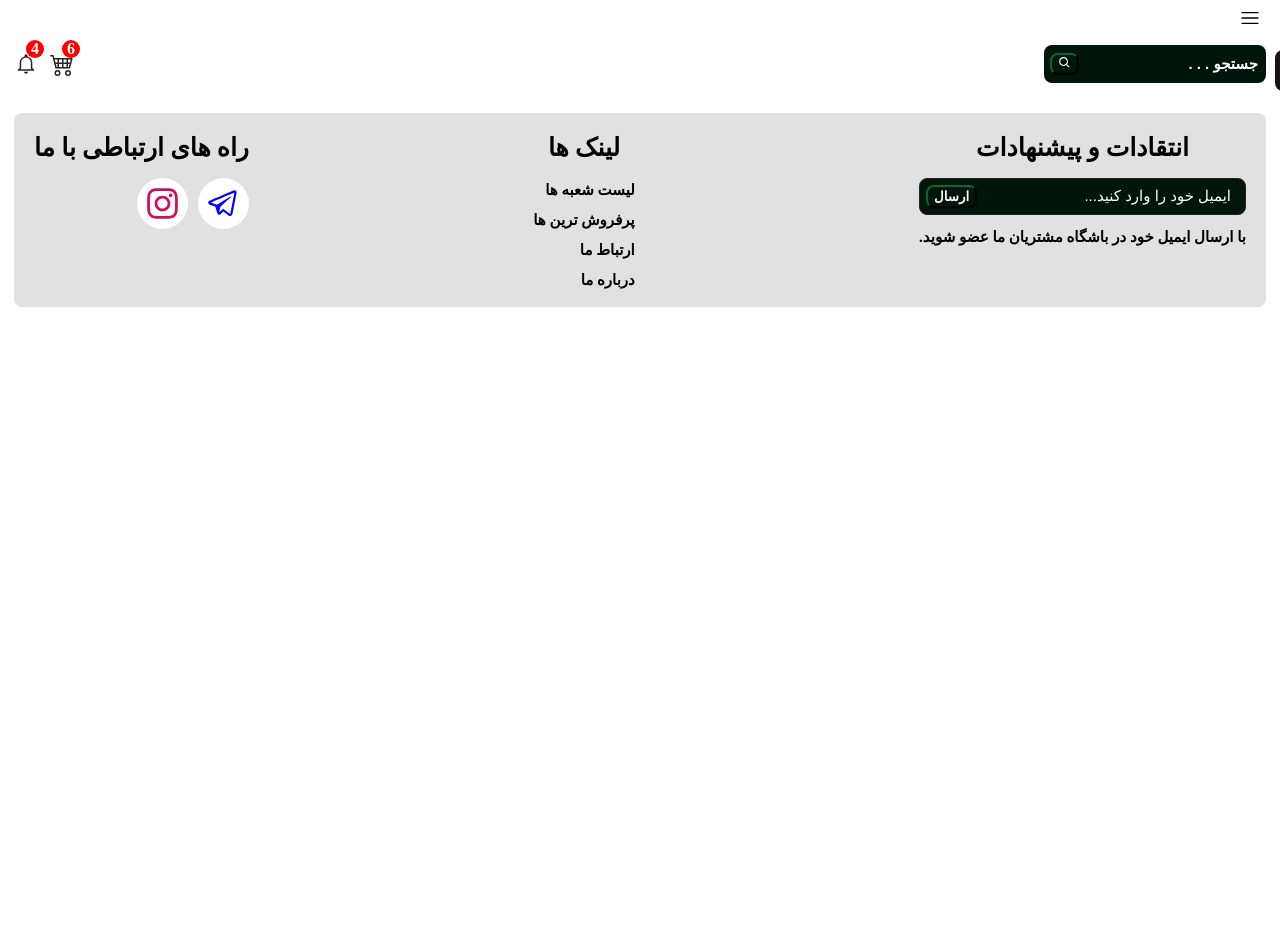
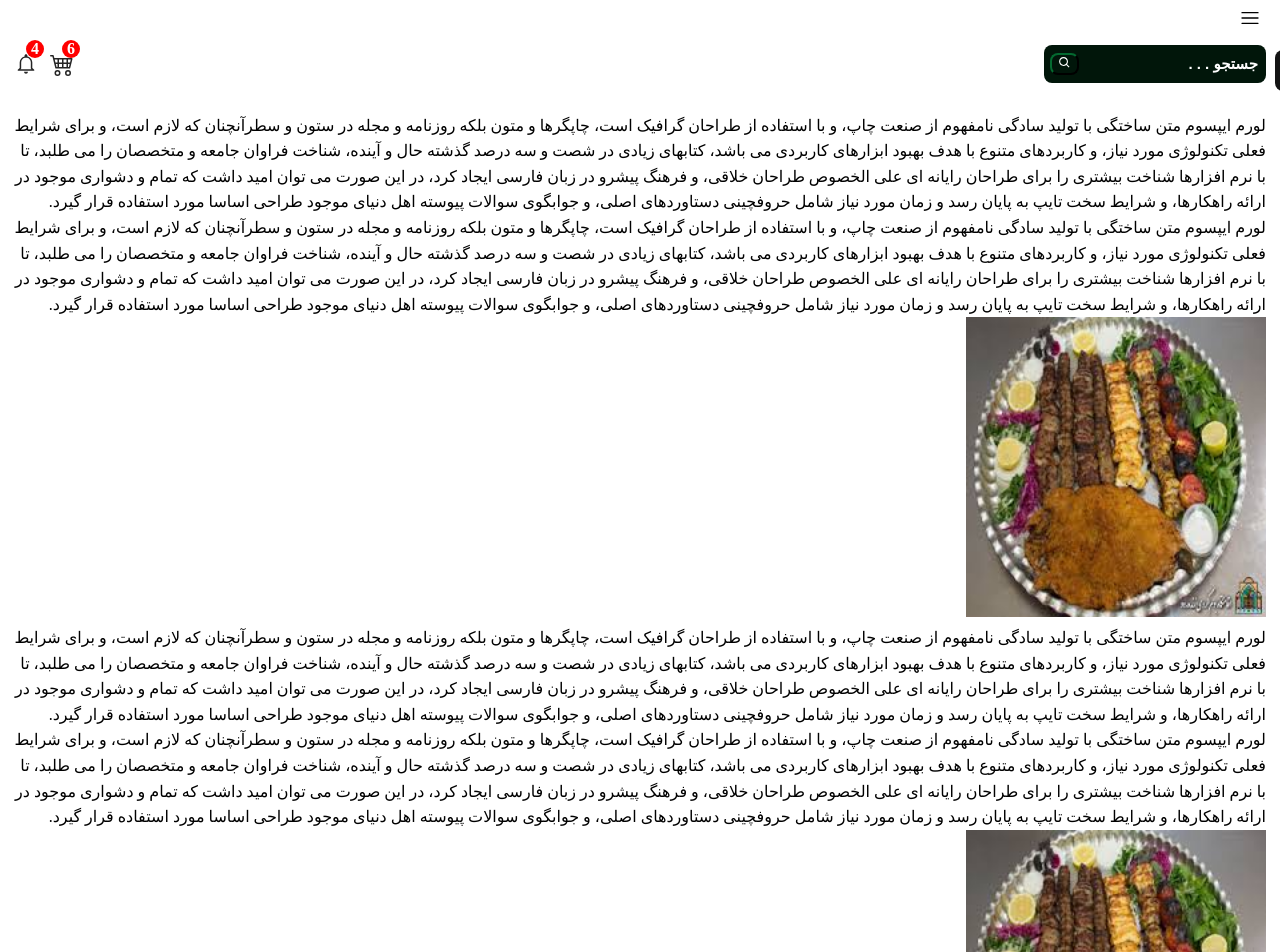
Before and after one commit to Amirsaleh2002/restaurant, a React (Vite) app: page /fooddetail/10 in a window 1280 px wide. Shown: the top 952 px of the page. Before the commit the page ends 800 px from the top, so only its background shows below. Built offline with nearby package versions, Linux system fonts and the light colour scheme.

Commit message:
fix some styles

```diff
--- a/src/Pages/FoodDetails/FoodDetails.jsx
+++ b/src/Pages/FoodDetails/FoodDetails.jsx
@@ -21,6 +21,71 @@ function FoodDetails() {
       </div>
       <Header />
 
+      <div className="explanation">
+        <p>
+          لورم ایپسوم متن ساختگی با تولید سادگی نامفهوم از صنعت چاپ، و با
+          استفاده از طراحان گرافیک است، چاپگرها و متون بلکه روزنامه و مجله در
+          ستون و سطرآنچنان که لازم است، و برای شرایط فعلی تکنولوژی مورد نیاز، و
+          کاربردهای متنوع با هدف بهبود ابزارهای کاربردی می باشد، کتابهای زیادی
+          در شصت و سه درصد گذشته حال و آینده، شناخت فراوان جامعه و متخصصان را می
+          طلبد، تا با نرم افزارها شناخت بیشتری را برای طراحان رایانه ای علی
+          الخصوص طراحان خلاقی، و فرهنگ پیشرو در زبان فارسی ایجاد کرد، در این
+          صورت می توان امید داشت که تمام و دشواری موجود در ارائه راهکارها، و
+          شرایط سخت تایپ به پایان رسد و زمان مورد نیاز شامل حروفچینی دستاوردهای
+          اصلی، و جوابگوی سوالات پیوسته اهل دنیای موجود طراحی اساسا مورد استفاده
+          قرار گیرد.
+        </p>
+        <p>
+          لورم ایپسوم متن ساختگی با تولید سادگی نامفهوم از صنعت چاپ، و با
+          استفاده از طراحان گرافیک است، چاپگرها و متون بلکه روزنامه و مجله در
+          ستون و سطرآنچنان که لازم است، و برای شرایط فعلی تکنولوژی مورد نیاز، و
+          کاربردهای متنوع با هدف بهبود ابزارهای کاربردی می باشد، کتابهای زیادی
+          در شصت و سه درصد گذشته حال و آینده، شناخت فراوان جامعه و متخصصان را می
+          طلبد، تا با نرم افزارها شناخت بیشتری را برای طراحان رایانه ای علی
+          الخصوص طراحان خلاقی، و فرهنگ پیشرو در زبان فارسی ایجاد کرد، در این
+          صورت می توان امید داشت که تمام و دشواری موجود در ارائه راهکارها، و
+          شرایط سخت تایپ به پایان رسد و زمان مورد نیاز شامل حروفچینی دستاوردهای
+          اصلی، و جوابگوی سوالات پیوسته اهل دنیای موجود طراحی اساسا مورد استفاده
+          قرار گیرد.
+        </p>
+        <img
+          src="../img/sini5.jpg"
+          alt="cook box"
+          className="cook-info-img"
+        />
+        <p>
+          لورم ایپسوم متن ساختگی با تولید سادگی نامفهوم از صنعت چاپ، و با
+          استفاده از طراحان گرافیک است، چاپگرها و متون بلکه روزنامه و مجله در
+          ستون و سطرآنچنان که لازم است، و برای شرایط فعلی تکنولوژی مورد نیاز، و
+          کاربردهای متنوع با هدف بهبود ابزارهای کاربردی می باشد، کتابهای زیادی
+          در شصت و سه درصد گذشته حال و آینده، شناخت فراوان جامعه و متخصصان را می
+          طلبد، تا با نرم افزارها شناخت بیشتری را برای طراحان رایانه ای علی
+          الخصوص طراحان خلاقی، و فرهنگ پیشرو در زبان فارسی ایجاد کرد، در این
+          صورت می توان امید داشت که تمام و دشواری موجود در ارائه راهکارها، و
+          شرایط سخت تایپ به پایان رسد و زمان مورد نیاز شامل حروفچینی دستاوردهای
+          اصلی، و جوابگوی سوالات پیوسته اهل دنیای موجود طراحی اساسا مورد استفاده
+          قرار گیرد.
+        </p>
+        <p>
+          لورم ایپسوم متن ساختگی با تولید سادگی نامفهوم از صنعت چاپ، و با
+          استفاده از طراحان گرافیک است، چاپگرها و متون بلکه روزنامه و مجله در
+          ستون و سطرآنچنان که لازم است، و برای شرایط فعلی تکنولوژی مورد نیاز، و
+          کاربردهای متنوع با هدف بهبود ابزارهای کاربردی می باشد، کتابهای زیادی
+          در شصت و سه درصد گذشته حال و آینده، شناخت فراوان جامعه و متخصصان را می
+          طلبد، تا با نرم افزارها شناخت بیشتری را برای طراحان رایانه ای علی
+          الخصوص طراحان خلاقی، و فرهنگ پیشرو در زبان فارسی ایجاد کرد، در این
+          صورت می توان امید داشت که تمام و دشواری موجود در ارائه راهکارها، و
+          شرایط سخت تایپ به پایان رسد و زمان مورد نیاز شامل حروفچینی دستاوردهای
+          اصلی، و جوابگوی سوالات پیوسته اهل دنیای موجود طراحی اساسا مورد استفاده
+          قرار گیرد.
+        </p>
+        <img
+          src="../img/sini5.jpg"
+          alt="cook box"
+          className="cook-info-img"
+        />
+      </div>
+
       <Footer />
     </>
   );
```
